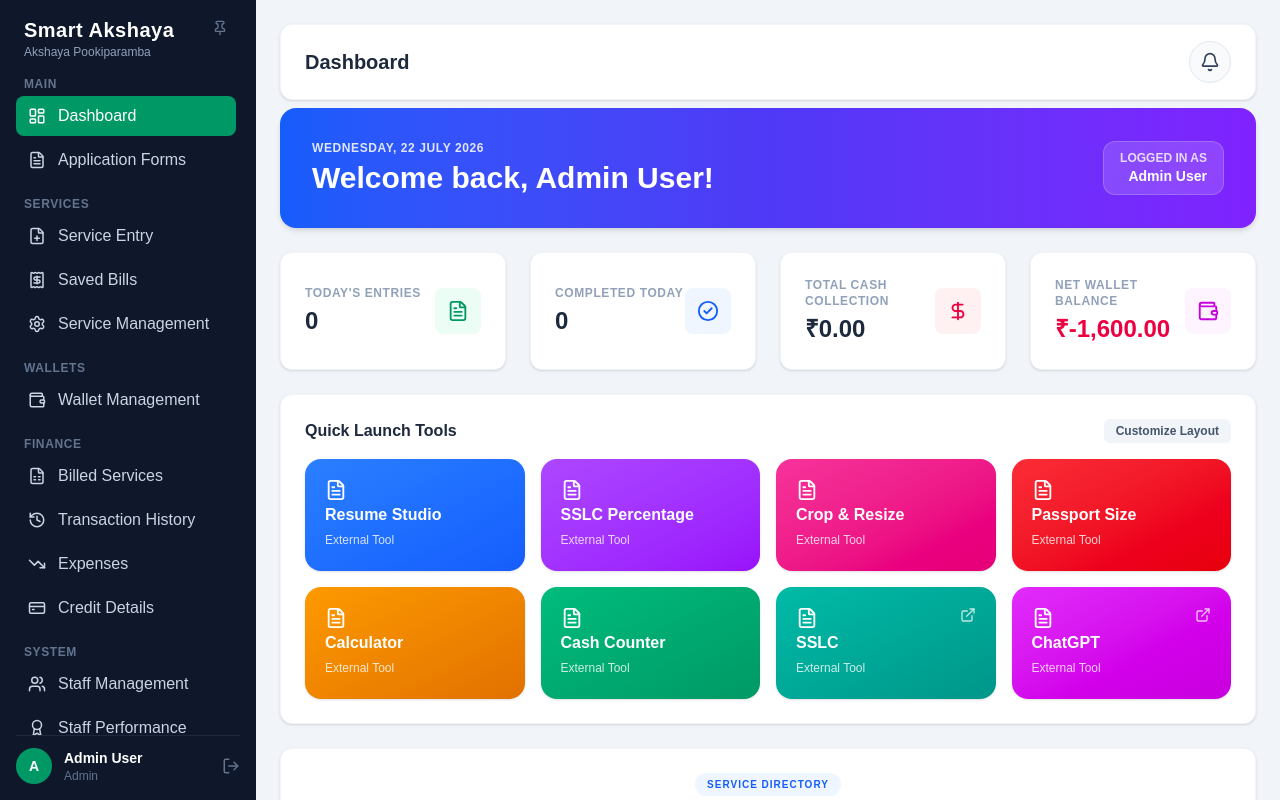
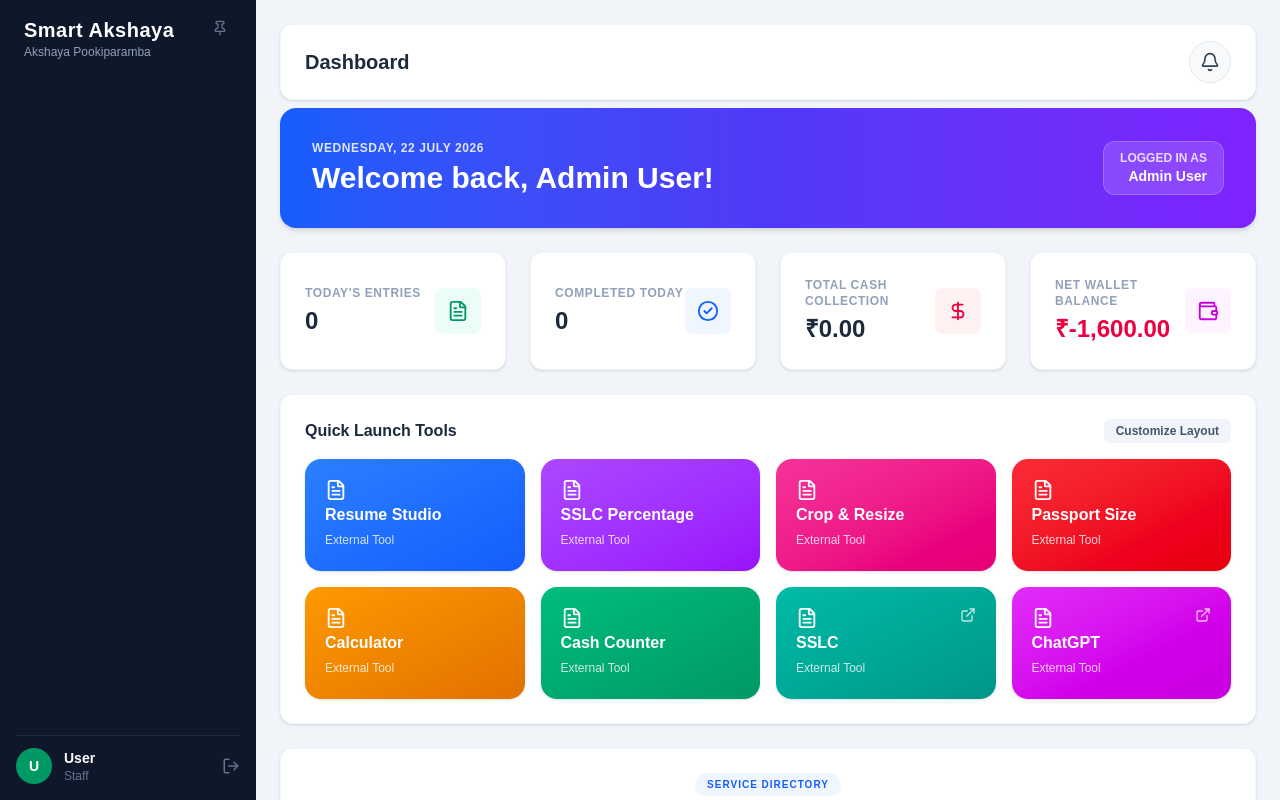
Before and after one commit to utimpm250/akshayapooki, a Next.js app: page /dashboard in a window 1280 px wide. Built offline with nearby package versions, Linux system fonts and the light colour scheme.

Commit message:
Fix dashboard permission system and menu access

```diff
--- a/app/dashboard/feature-permissions/page.tsx
+++ b/app/dashboard/feature-permissions/page.tsx
@@ -11,18 +11,96 @@ interface PermissionItem {
 }
 
 const initialPermissions: PermissionItem[] = [
-  { id: '1', featureName: 'Dashboard', accountantAccess: true, staffAccess: true },
-  { id: '2', featureName: 'Application Forms', accountantAccess: true, staffAccess: true },
-  { id: '3', featureName: 'Service Entry', accountantAccess: true, staffAccess: true },
-  { id: '4', featureName: 'Saved Bills', accountantAccess: true, staffAccess: true },
-  { id: '5', featureName: 'Service Management', accountantAccess: true, staffAccess: true },
-  { id: '6', featureName: 'Wallets Balance', accountantAccess: true, staffAccess: false },
-  { id: '7', featureName: 'Service Reports', accountantAccess: true, staffAccess: true },
-  { id: '8', featureName: 'Expenses', accountantAccess: true, staffAccess: true },
-  { id: '9', featureName: 'Staff Performance', accountantAccess: false, staffAccess: false },
-  { id: '10', featureName: 'Staff Management', accountantAccess: false, staffAccess: false },
-  { id: '11', featureName: 'Customer Details', accountantAccess: true, staffAccess: true },
-  { id: '12', featureName: 'Dashboard Wallet Balance', accountantAccess: false, staffAccess: true },
+{
+  id: "1",
+  featureName: "Dashboard",
+  accountantAccess: true,
+  staffAccess: true,
+},
+{
+  id: "2",
+  featureName: "Application Forms",
+  accountantAccess: true,
+  staffAccess: true,
+},
+{
+  id: "3",
+  featureName: "Service Entry",
+  accountantAccess: true,
+  staffAccess: true,
+},
+{
+  id: "4",
+  featureName: "Saved Bills",
+  accountantAccess: true,
+  staffAccess: true,
+},
+{
+  id: "5",
+  featureName: "Service Management",
+  accountantAccess: false,
+  staffAccess: false,
+},
+{
+  id: "6",
+  featureName: "Wallet Management",
+  accountantAccess: true,
+  staffAccess:false,
+},
+{
+  id: "7",
+  featureName: "Billed Services",
+  accountantAccess: true,
+  staffAccess:false,
+},
+{
+  id: "8",
+  featureName: "Transaction History",
+  accountantAccess: true,
+  staffAccess:false,
+},
+{
+  id: "9",
+  featureName: "Expenses",
+  accountantAccess: true,
+  staffAccess:false,
+},
+{
+  id: "10",
+  featureName: "Credit Details",
+  accountantAccess: true,
+  staffAccess:false,
+},
+{
+  id: "11",
+  featureName: "Staff Management",
+  accountantAccess: false,
+  staffAccess:false,
+},
+{
+  id: "12",
+  featureName: "Staff Performance",
+  accountantAccess: false,
+  staffAccess:false,
+},
+{
+  id: "13",
+  featureName: "Customer Details",
+  accountantAccess: true,
+  staffAccess:true,
+},
+{
+  id: "14",
+  featureName: "Quick Hub",
+  accountantAccess: true,
+  staffAccess:true,
+},
+{
+  id: "15",
+  featureName: "Feature Permissions",
+  accountantAccess: false,
+  staffAccess:false,
+},
 ];
 
 export default function FeaturePermissionsPage() {
--- a/app/dashboard/layout.tsx
+++ b/app/dashboard/layout.tsx
@@ -71,21 +71,21 @@ const allMenuItems: MenuItem[] = [
   path: "/dashboard/wallet-management",
   icon: Wallet,
   section: "Wallets",
-    permissionKey: "Wallets Balance",
+  permissionKey: "Wallet Management",
 },
   {
   name: "Billed Services",
   path: "/dashboard/billed-services",
   icon: FileSpreadsheet,
   section: "Finance",
-    permissionKey: "Service Reports",
+  permissionKey: "Billed Services",
 },
  {
   name: "Transaction History",
   path: "/dashboard/transaction-history",
   icon: History,
   section: "Finance",
-    permissionKey: "Service Reports",
+  permissionKey: "Transaction History",
 },
   {
     name: "Expenses",
@@ -99,7 +99,7 @@ const allMenuItems: MenuItem[] = [
   path: "/dashboard/credit-details",
   icon: CreditCard,
   section: "Finance",
-    permissionKey: "Expenses",
+  permissionKey: "Credit Details",
 },
   {
     name: "Staff Management",
@@ -127,7 +127,7 @@ const allMenuItems: MenuItem[] = [
   path: "/dashboard/quick-hub",
   icon: Share2,
   section: "System",
-    permissionKey: "Dashboard Wallet Balance",
+  permissionKey: "Quick Hub",
 },
   {
     name: "Feature Permissions",
@@ -175,25 +175,19 @@ const closeSidebar = () => {
   }, 150);
 };
 useEffect(() => {
-    const storedUser = localStorage.getItem("loggedInUser");
+  const storedUser = JSON.parse(
+    localStorage.getItem("loggedInUser") || "{}"
+  );
 
-    let userRole = "admin";
-    let username = "";
-
-    if (storedUser) {
-      try {
-const parsed = JSON.parse(storedUser);
-
-username = parsed.username || "";
-userRole = (parsed.role || "staff").toLowerCase();
+  const username = (storedUser.username || "User").trim();
+  const role = (storedUser.role || "staff").toLowerCase();
 
   setCurrentUser({
-  username: parsed.username || "User",
-  role: (parsed.role || "staff").toLowerCase(),
+    username,
+    role,
   });
 
   const pinKey = `sidebar_pinned_${username.toLowerCase()}`;
-
   const savedPin = localStorage.getItem(pinKey);
 
   if (savedPin !== null) {
@@ -202,100 +196,44 @@ if (savedPin !== null) {
     setSidebarOpen(pinned);
   }
 
-      } catch (err) {
-        console.error("Error reading loggedInUser", err);
-      }
-    }
-
-    if (userRole === "admin" && username.toLowerCase() === "admin") {
-      setAllowedMenus(allMenuItems);
-      return;
-    }
-        let actualRole = userRole;
-
-    const savedStaffData = localStorage.getItem("smart_akshaya_staff");
-
-    if (savedStaffData) {
-      try {
-        const staffArray = JSON.parse(savedStaffData);
-
-        const matched = staffArray.find((s: any) => {
-          const sName = (
-            s.name ||
-            s.staffName ||
-            s.username ||
-            ""
-          )
-            .trim()
-            .toLowerCase();
-
-          return sName === username.toLowerCase();
-        });
-
-        if (matched && matched.role) {
-          actualRole = matched.role.trim().toLowerCase();
-        }
-        setCurrentUser({
-  username,
-  role: actualRole,
-});
-      } catch (e) {
-        console.error("Error checking staff role", e);
-      }
-    }
-
-    if (actualRole === "admin") {
+  // Admin -> എല്ലാം കാണും
+  if (role === "admin") {
     setAllowedMenus(allMenuItems);
     return;
   }
 
-    const savedPermissions = localStorage.getItem(
-      "role_feature_permissions"
+  const permissions = JSON.parse(
+    localStorage.getItem("role_feature_permissions") || "[]"
   );
 
-    if (savedPermissions) {
-      try {
-        const permissionsList = JSON.parse(savedPermissions);
+  const filteredMenus = allMenuItems.filter((menu) => {
+    if (menu.permissionKey === "Feature Permissions") {
+      return false;
+    }
 
-        const filtered = allMenuItems.filter((item) => {
-          if (
-            item.path ===
-            "/dashboard/feature-permissions"
-          )
-            return false;
-
-          const found = permissionsList.find(
-            (p: any) =>
-              p.featureName === item.permissionKey
+    const permission = permissions.find(
+      (p: any) => p.featureName === menu.permissionKey
     );
 
-          if (!found) return true;
-
-          if (actualRole === "accountant") {
-            return found.accountantAccess;
+    if (!permission) {
+      return false;
     }
 
-          return found.staffAccess;
+    if (role === "accountant") {
+      return permission.accountantAccess;
+    }
+
+    return permission.staffAccess;
   });
 
-        setAllowedMenus(filtered);
+  setAllowedMenus(filteredMenus);
 
-        const isCurrentAllowed =
-          filtered.some(
-            (item) => item.path === pathname
-          ) || pathname === "/dashboard";
+  const allowed =
+    pathname === "/dashboard" ||
+    filteredMenus.some((m) => m.path === pathname);
 
-        if (!isCurrentAllowed) {
-          router.push("/dashboard");
-        }
-      } catch (e) {
-        console.error(
-          "Error parsing permissions",
-          e
-        );
-      }
-    } else {
-      setAllowedMenus(allMenuItems);
+  if (!allowed) {
+    router.replace("/dashboard");
   }
 }, [pathname, router]);
 
```
Lines whose indentation alone changed are shown as unchanged.
